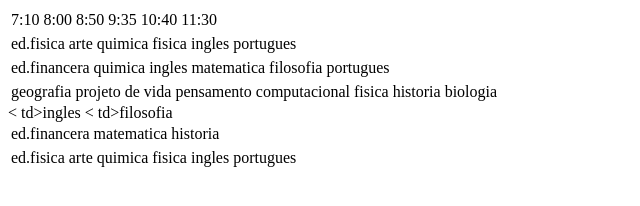
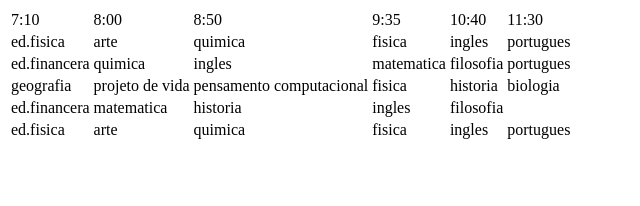
Before and after one commit to kettlyncabral/kettlyncabral, a plain HTML site: page index.html in a window 1280 px wide. Shown: the whole page, without its empty margins (0-640 px from the left). Drawn offline with Linux system fonts and the light colour scheme.

Commit message:
Update index.html

```diff
--- a/index.html
+++ b/index.html
@@ -23,9 +23,9 @@
 
 	</tr>
 
-	</table>
 
-	<table>
+
+
 
 		<tr>
 
@@ -43,9 +43,9 @@
 
 		</tr>
 
-		</table>
 
-		<table>
+
+
 
 			<tr>
 
@@ -63,9 +63,8 @@
 
 			</tr>
 
-			</table>
 
-			<table>
+
 
 				<tr>
 
@@ -83,9 +82,7 @@
 
 				</tr>
 
-				</table>
 
-				<table>
 
 					<tr>
 
@@ -95,14 +92,12 @@
 
 					<td>historia</td>
 
-					< td>ingles</td>
+					<td>ingles</td>
 
-					< td>filosofia</td>
+					<td>filosofia</td>
 
 					</tr>
 
-					</table>
-					<table>
 
 						<tr>
 
@@ -121,3 +116,5 @@
 						</tr>
 
 						</table>
+					     </body>
+					     </html>
```
